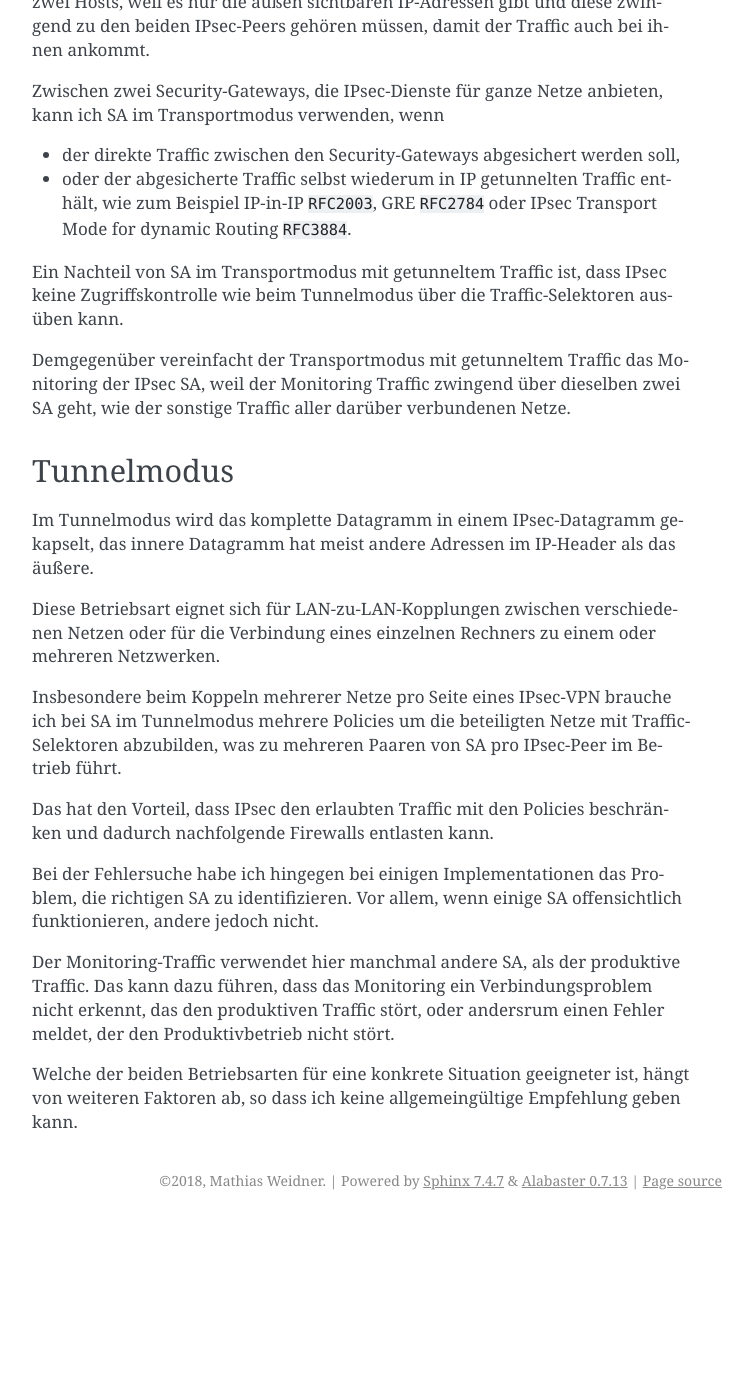
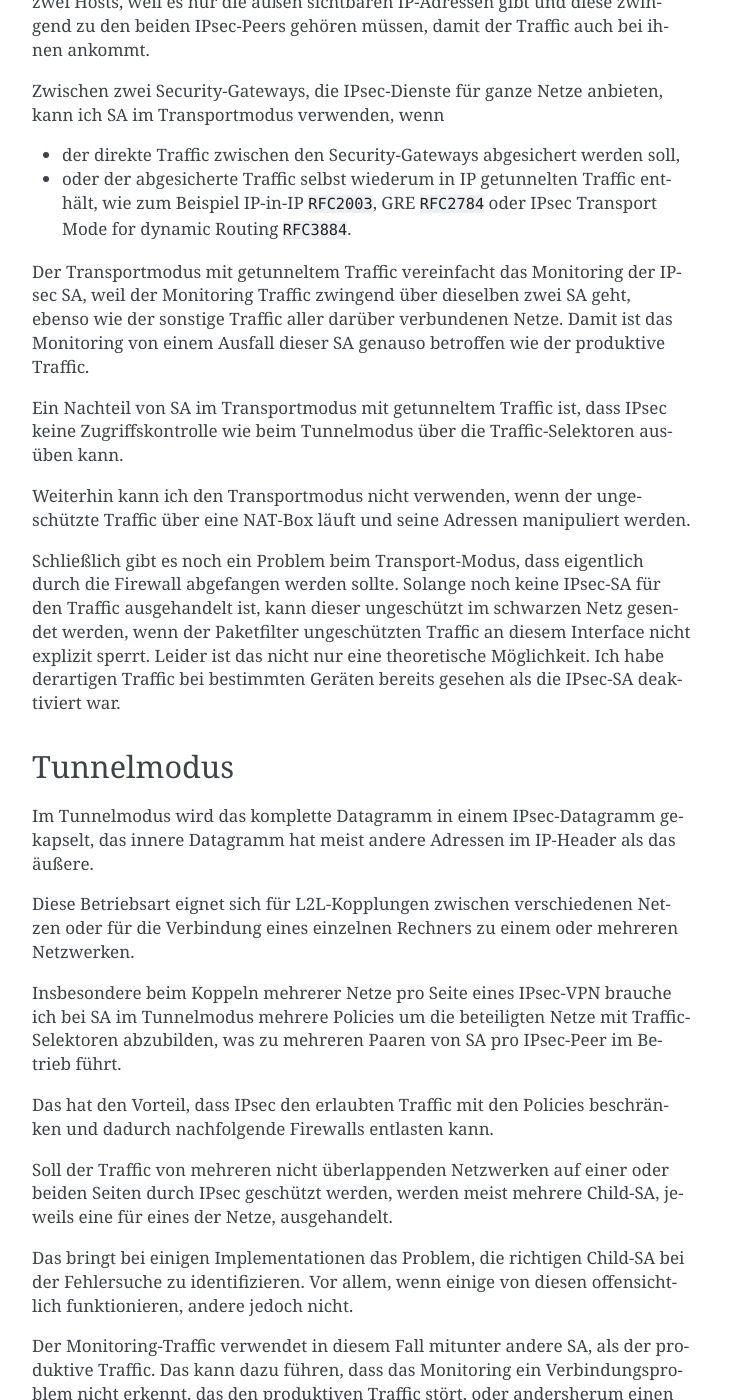
Before and after one commit to matwei-books/Fehlersuche-bei-IPsec-VPN-mit-IKEv2, a Sphinx documentation site: the page built from source/ikev2/betriebsarten.rst, in a window 1280 px wide and 1400 px high, scrolled down 545 px. Shown: the whole window, without its empty margins (388-1140 px from the left). Built offline with Sphinx 7.4.7, drawn with Linux system fonts in a browser that asks for light colours; cross-references to code outside the pages are shown as plain code; before the commit the page ends 1765 px from its top, so only the background shows below that; some of the changed text lies outside the part shown.

Commit message:
für Veröffentlichung vorbereitet

```diff
--- a/source/ikev2/betriebsarten.rst
+++ b/source/ikev2/betriebsarten.rst
@@ -1,13 +1,11 @@
-
-:orphan:
 
 Betriebsarten
 =============
 
-Es gibt zwei Arten von SA: Transport Mode SA und Tunnel Mode SA.
+Es gibt zwei Arten von Child-SA: Transport Mode SA und Tunnel Mode SA.
 Zwischen zwei IPsec-Peers können beide Arten gleichzeitig vorkommen.
-Da eine SA ihre Sicherheitsdienste aber immer nur für eine
-Simplex-Verbindung, das heißt in einer Richtung, zur Verfügung stellt,
+Da eine SA ihre Dienste aber immer nur für eine Simplex-Verbindung,
+das heißt in einer Richtung, zur Verfügung stellt,
 sollten die beiden SA, die zusammen eine vollständige Duplex-Verbindung
 absichern, von der gleichen Art sein.
 
@@ -39,14 +37,30 @@
   GRE :cite:`RFC2784` oder IPsec Transport Mode for dynamic Routing
   :cite:`RFC3884`.
 
+Der Transportmodus mit getunneltem Traffic vereinfacht
+das Monitoring der IPsec SA,
+weil der Monitoring Traffic zwingend über dieselben zwei SA geht,
+ebenso wie der sonstige Traffic aller darüber verbundenen Netze.
+Damit ist das Monitoring von einem Ausfall dieser SA
+genauso betroffen wie der produktive Traffic.
+
 Ein Nachteil von SA im Transportmodus mit getunneltem Traffic ist,
 dass IPsec keine Zugriffskontrolle wie beim Tunnelmodus über die
 Traffic-Selektoren ausüben kann.
 
-Demgegenüber vereinfacht der Transportmodus mit getunneltem Traffic das
-Monitoring der IPsec SA, weil der Monitoring Traffic zwingend über
-dieselben zwei SA geht, wie der sonstige Traffic aller darüber
-verbundenen Netze.
+Weiterhin kann ich den Transportmodus nicht verwenden,
+wenn der ungeschützte Traffic über eine NAT-Box läuft
+und seine Adressen manipuliert werden.
+
+Schließlich gibt es noch ein Problem beim Transport-Modus,
+dass eigentlich durch die Firewall abgefangen werden sollte.
+Solange noch keine IPsec-SA für den Traffic ausgehandelt ist,
+kann dieser ungeschützt im schwarzen Netz gesendet werden,
+wenn der Paketfilter ungeschützten Traffic
+an diesem Interface nicht explizit sperrt.
+Leider ist das nicht nur eine theoretische Möglichkeit.
+Ich habe derartigen Traffic bei bestimmten Geräten bereits gesehen
+als die IPsec-SA deaktiviert war.
 
 Tunnelmodus
 -----------
@@ -55,7 +69,7 @@
 gekapselt, das innere Datagramm hat meist andere Adressen im IP-Header
 als das äußere.
 
-Diese Betriebsart eignet sich für LAN-zu-LAN-Kopplungen zwischen verschiedenen
+Diese Betriebsart eignet sich für L2L-Kopplungen zwischen verschiedenen
 Netzen oder für die Verbindung eines einzelnen Rechners zu einem oder
 mehreren Netzwerken.
 
@@ -67,17 +81,23 @@
 Das hat den Vorteil, dass IPsec den erlaubten Traffic mit den Policies
 beschränken und dadurch nachfolgende Firewalls entlasten kann.
 
-Bei der Fehlersuche habe ich hingegen bei einigen Implementationen
-das Problem, die richtigen SA zu identifizieren.
-Vor allem, wenn einige SA offensichtlich funktionieren, andere jedoch
-nicht.
+Soll der Traffic von mehreren nicht überlappenden Netzwerken
+auf einer oder beiden Seiten durch IPsec geschützt werden,
+werden meist mehrere Child-SA, jeweils eine für eines der Netze,
+ausgehandelt.
 
-Der Monitoring-Traffic verwendet hier manchmal andere SA,
+Das bringt bei einigen Implementationen das Problem,
+die richtigen Child-SA bei der Fehlersuche zu identifizieren.
+Vor allem, wenn einige von diesen offensichtlich funktionieren,
+andere jedoch nicht.
+
+Der Monitoring-Traffic verwendet in diesem Fall mitunter andere SA,
 als der produktive Traffic.
 Das kann dazu führen, dass das Monitoring ein Verbindungsproblem nicht
-erkennt, das den produktiven Traffic stört, oder andersrum
+erkennt, das den produktiven Traffic stört, oder andersherum
 einen Fehler meldet, der den Produktivbetrieb nicht stört.
 
-Welche der beiden Betriebsarten für eine konkrete Situation geeigneter
-ist, hängt von weiteren Faktoren ab, so dass ich keine allgemeingültige
-Empfehlung geben kann.
+Prinzipiell erlaubt IPsec verschiedene Netze in den Traffic-Selektoren
+der SPD und somit für die Child-SA.
+Ob und wie das umgesetzt ist,
+hängt von der jeweiligen Implementation ab.
--- a/source/ikev2/index.rst
+++ b/source/ikev2/index.rst
@@ -11,6 +11,6 @@
    :caption: Inhalt:
 
    ueberblick
-   betriebsarten-empty
+   betriebsarten
    nachrichten-empty
    icmp-handling-empty
```
Also changed, not shown: source/ikev2/betriebsarten-empty.rst (deleted, +0 -9 lines).
